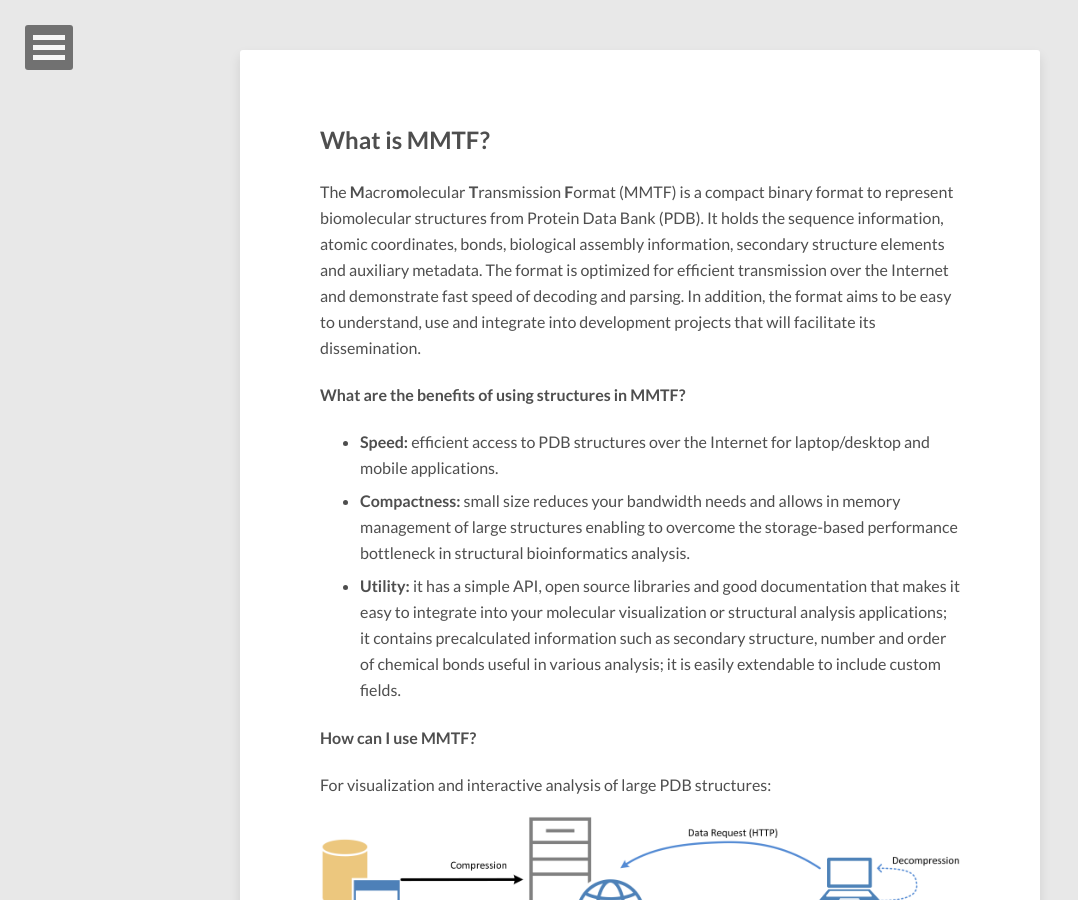
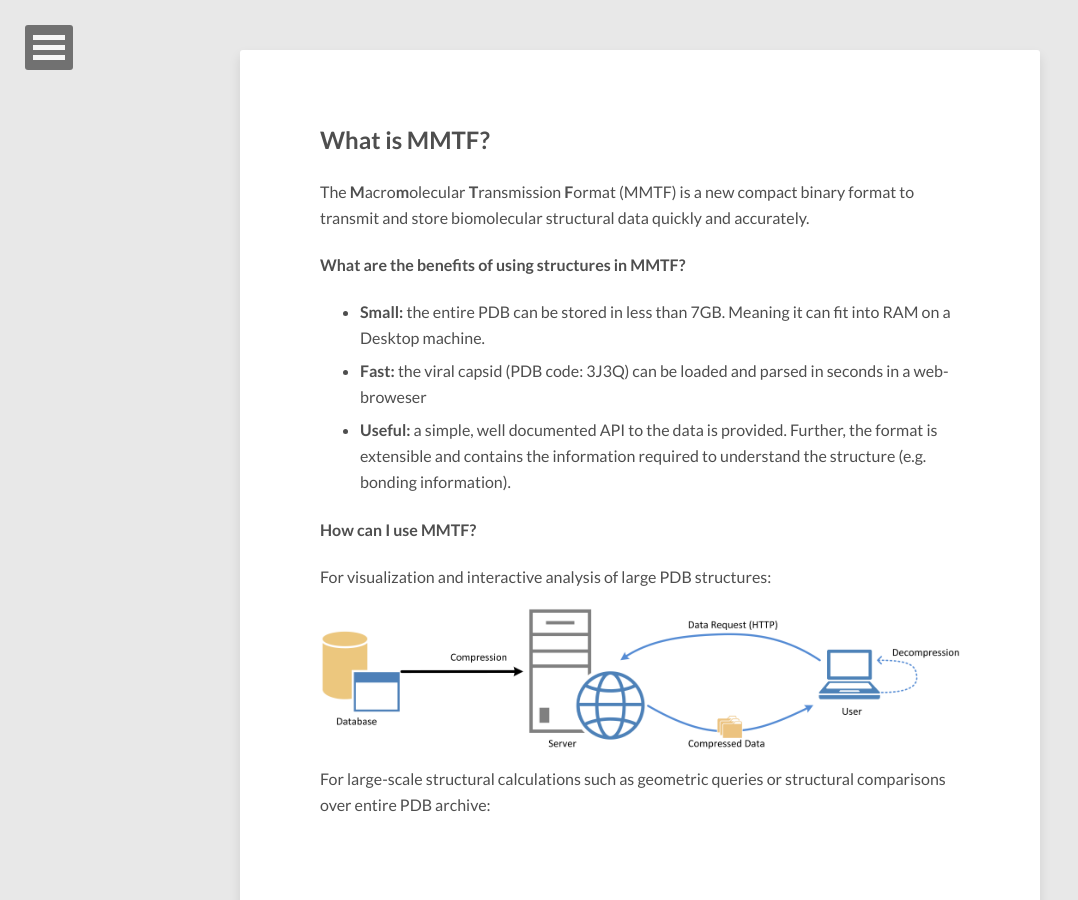
Before and after one commit to abradle/welcome-to-mmtf, a Jekyll site: the page built from _posts/2016-03-30-welcome-to-mmtf.md, in a window 1280 px wide and 900 px high. Shown: the whole window, without its empty margins (0-1078 px from the left). Built offline with Jekyll 4.4.1, drawn with Linux system fonts in a browser that asks for light colours; nearby versions of some CDN libraries.

Commit message:
Changes to the homepage
Very happy for people to disagree - but I've tried to make it a bit punchier.

```diff
--- a/_posts/2016-03-30-welcome-to-mmtf.md
+++ b/_posts/2016-03-30-welcome-to-mmtf.md
@@ -5,13 +5,13 @@ date:   2016-04-01
 
 ## What is MMTF?
 
-The **M**acro**m**olecular **T**ransmission **F**ormat (MMTF) is a compact binary format to represent biomolecular structures from Protein Data Bank (PDB). It holds the sequence information, atomic coordinates, bonds, biological assembly information, secondary structure elements and auxiliary metadata. The format is optimized for efficient transmission over the Internet and demonstrate fast speed of decoding and parsing. In addition, the format aims to be easy to understand, use and integrate into development projects that will facilitate its dissemination.
+The **M**acro**m**olecular **T**ransmission **F**ormat (MMTF) is a new compact binary format to transmit and store biomolecular structural data quickly and accurately.
 
 #### What are the benefits of using structures in MMTF?
 
-* **Speed:** efficient access to PDB structures over the Internet for laptop/desktop and mobile applications.
-* **Compactness:** small size reduces your bandwidth needs and allows in memory management of large structures enabling to overcome the storage-based performance bottleneck in structural bioinformatics analysis.
-* **Utility:** it has a simple API, open source libraries and good documentation that makes it easy to integrate into your molecular visualization or structural analysis applications; it contains precalculated information such as secondary structure, number and order of chemical bonds useful in various analysis; it is easily extendable to include custom fields.
+* **Small:** the entire PDB can be stored in less than 7GB. Meaning it can fit into RAM on a Desktop machine.
+* **Fast:** the viral capsid (PDB code: 3J3Q) can be loaded and parsed in seconds in a web-broweser
+* **Useful:** a simple, well documented API to the data is provided. Further, the format is extensible and contains the information required to understand the structure (e.g. bonding information).
 
 #### How can I use MMTF?
 
```
